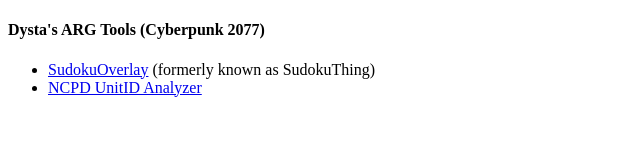
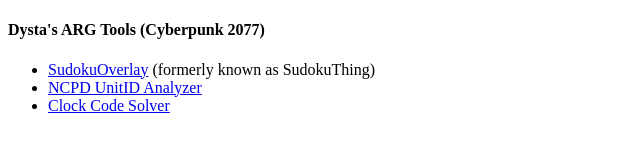
Before and after one commit to EUGD/Dystakruul.github.io, a plain HTML site: page ARG_Tools/Cyberpunk2077/index.html in a window 1280 px wide. Shown: the whole page, without its empty margins (0-640 px from the left). Drawn offline with Linux system fonts and the light colour scheme.

Commit message:
Update index.html

```diff
--- a/ARG_Tools/Cyberpunk2077/index.html
+++ b/ARG_Tools/Cyberpunk2077/index.html
@@ -15,6 +15,9 @@
       <li>
         <a href="NCPD_UnitID_Analyzer">NCPD UnitID Analyzer</a>
       </li>
+      <li>
+        <a href="ClockCodeSolver">Clock Code Solver</a>
+      </li>
     </ul>
   </body>
 </html>
```
